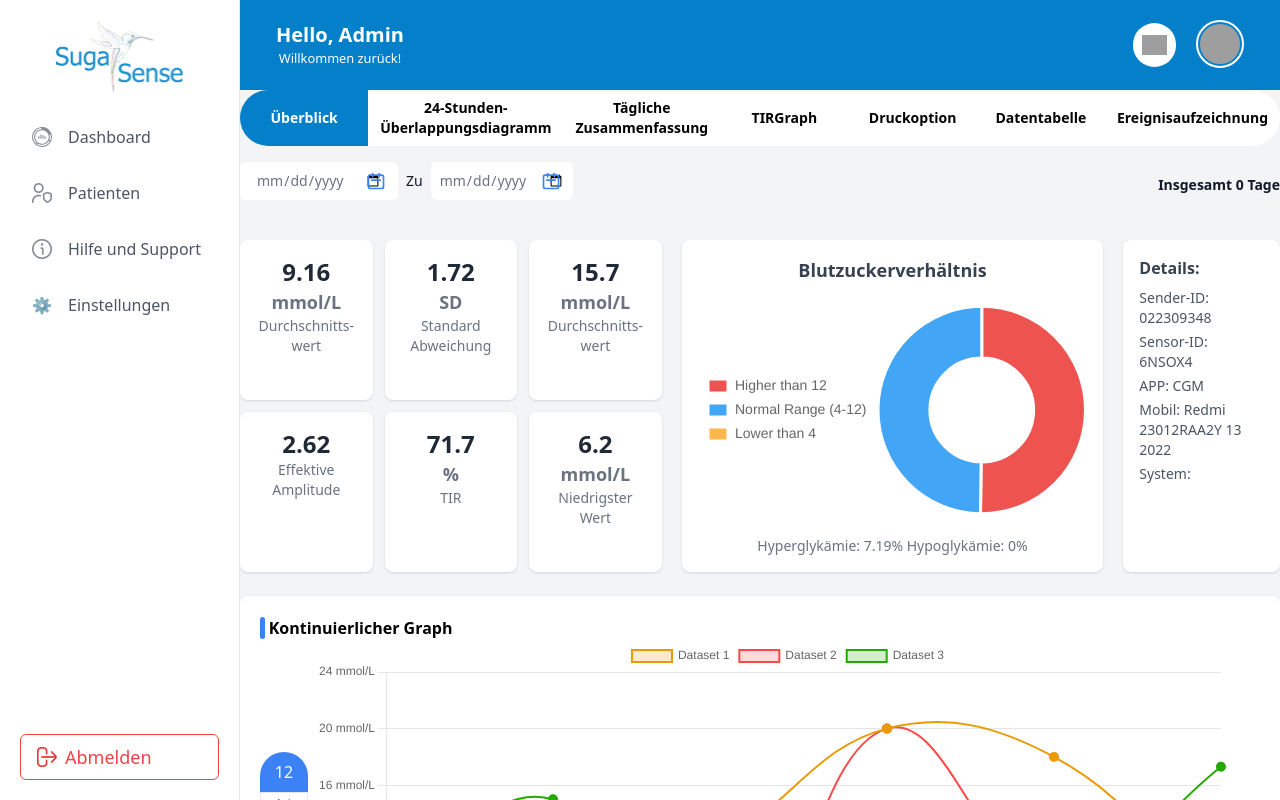
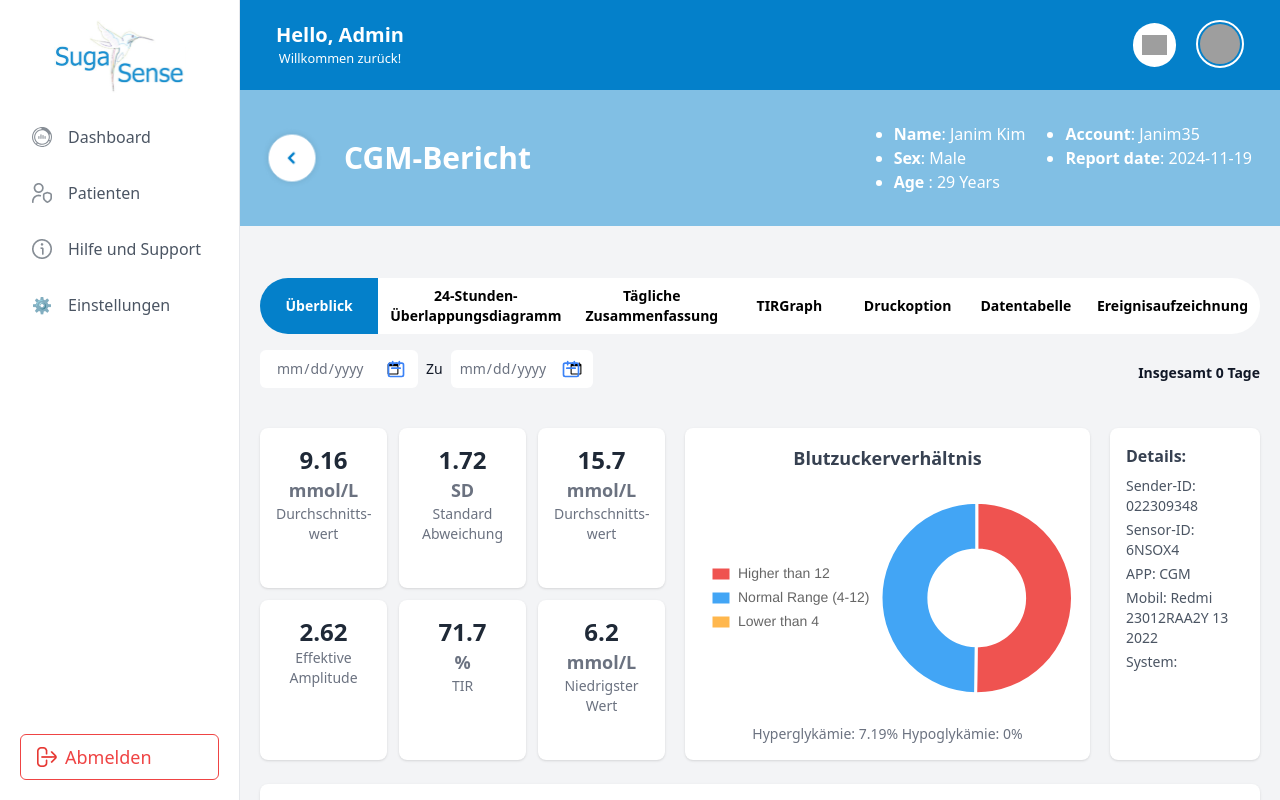
Before and after one commit to mohitanand744/suga-sense, a React (Vite) app: page /dashboard/cgmreport in a window 1280 px wide. Shown: the top 800 px of the page. Built offline with nearby package versions, Linux system fonts and the light colour scheme; grey boxes are pictures that could not be loaded.

Commit message:
solved some minor problems

```diff
--- a/src/components/Dashboard/Dashboard.jsx
+++ b/src/components/Dashboard/Dashboard.jsx
@@ -63,6 +63,8 @@ const Dashboard = () => {
         </>
       ) : pathname === "dashboardcgmreport" ? (
         <>
+          <SearchFilterBar pathname={pathname} />
+
           <CGMReport />
         </>
       ) : (
--- a/src/components/Reports/CGMReport.jsx
+++ b/src/components/Reports/CGMReport.jsx
@@ -54,7 +54,7 @@ const CGMReport = () => {
   }, []);
 
   return (
-    <div className="">
+    <div className="p-3 xl:py-8 xl:px-5">
       <div className="mb-4 rounded-lg">
         {/* Tabs */}
         <div className="flex items-center justify-between mb-4">
--- a/src/components/SearchBars/SearchFilterBar.jsx
+++ b/src/components/SearchBars/SearchFilterBar.jsx
@@ -16,7 +16,7 @@ const SearchFilterBar = ({ pathname }) => {
         pathname === "dashboardsupport"
           ? "mb-5"
           : "my-5"
-      } ${pathname === "dashboard" ? "rounded-lg p-3 sm:p-4" : " py-6"}`}
+      } ${pathname === "dashboard" ? "rounded-lg p-3 sm:p-4" : "py-6"}`}
     >
       {/* First Input */}
 
```
